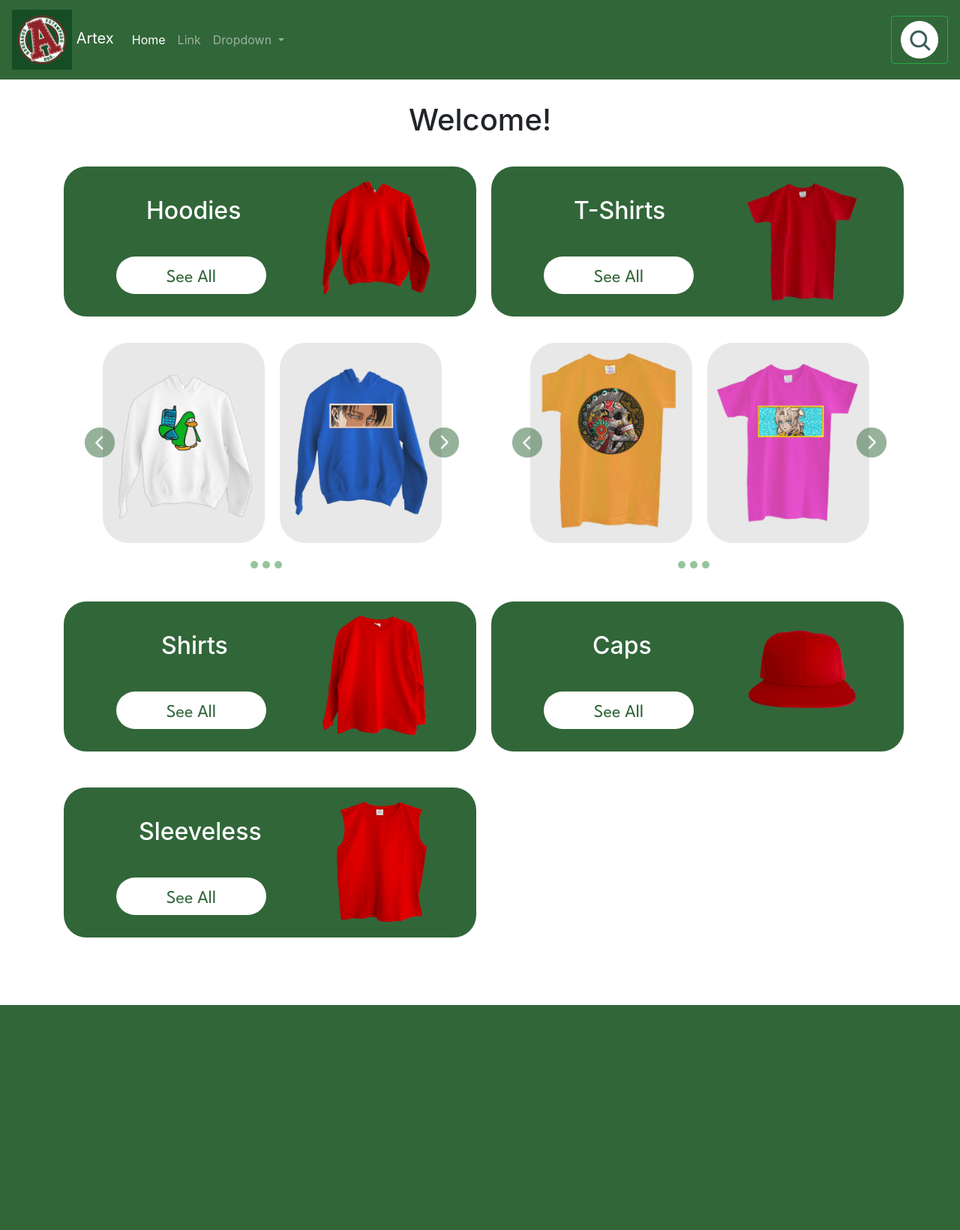
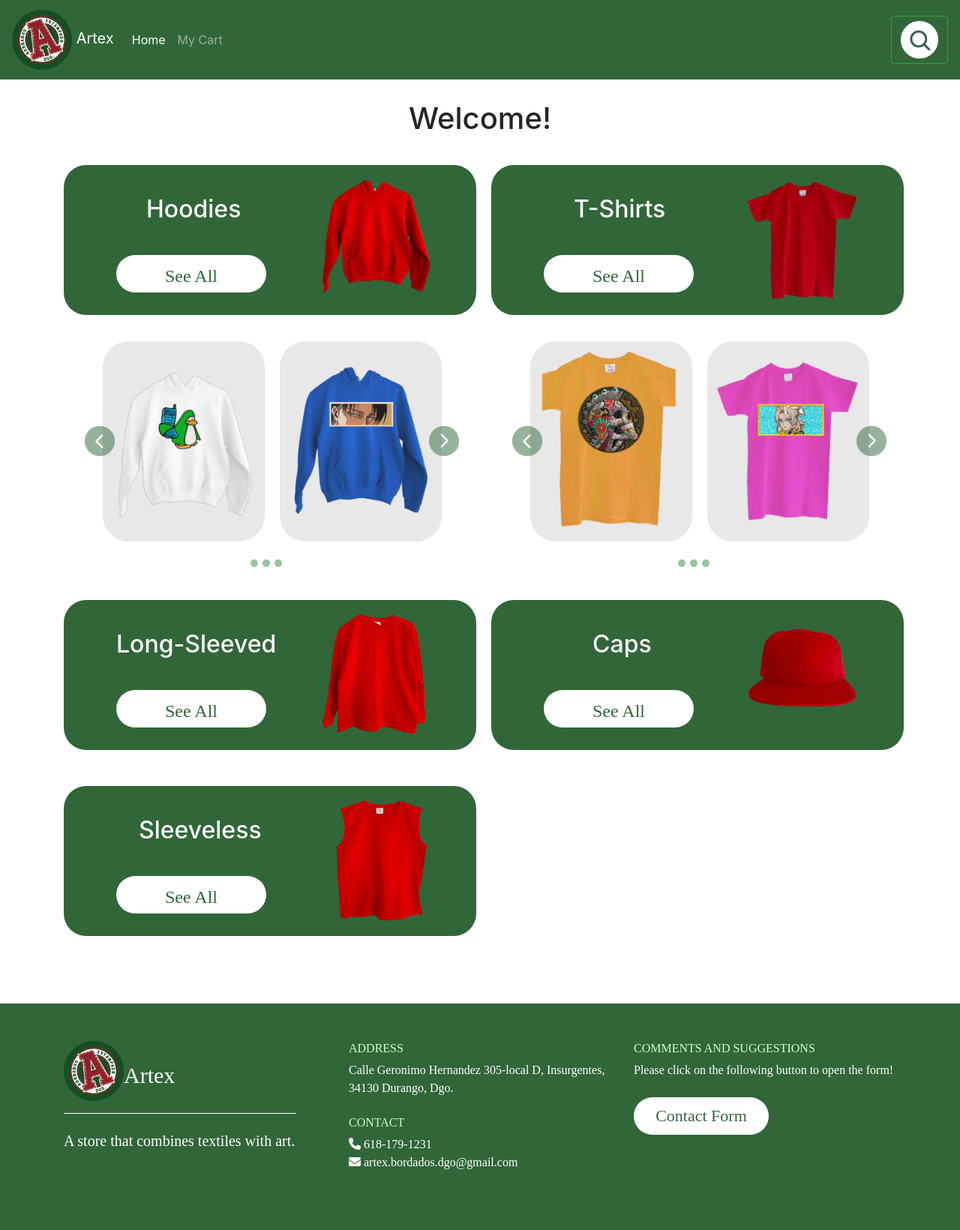
Before and after one commit to Vanadium-Milk/artexbordados, a PHP site: page / in a window 1280 px wide. Shown: the whole page at 75% size. After the commit the page ends 1559 px from the top, so only its background shows below. Run offline with PHP 8.4, Linux system fonts and the light colour scheme.

Commit message:
Addition of the footer and other minor changes
• I completed the website's footer.
• I added the "See All" buttons in the different garment sections.
• For more accuracy, I changed a section in the navbar, from "Dropdown" to "My Cart".

```diff
--- a/index.html
+++ b/index.html
@@ -4,7 +4,7 @@
 <head>
   <link rel="preconnect" href="https://fonts.googleapis.com">
   <link rel="preconnect" href="https://fonts.gstatic.com" crossorigin>
-  <link href="https://fonts.googleapis.com/css2?family=League+Spartan:wght@100..900&display=swap" rel="stylesheet">
+  <link rel="stylesheet" href="https://cdnjs.cloudflare.com/ajax/libs/font-awesome/6.5.1/css/all.min.css" integrity="sha512-DTOQO9RWCH3ppGqcWaEA1BIZOC6xxalwEsw9c2QQeAIftl+Vegovlnee1c9QX4TctnWMn13TZye+giMm8e2LwA==" crossorigin="anonymous" referrerpolicy="no-referrer" />
   <!-- Required meta tags -->
   <meta charset="utf-8">
   <meta name="viewport" content="width=device-width, initial-scale=1, shrink-to-fit=no">
@@ -31,19 +31,7 @@
           <a class="nav-link" href="#">Home <span class="sr-only">(current)</span></a>
         </li>
         <li class="nav-item">
-          <a class="nav-link" href="#">Link</a>
-        </li>
-        <li class="nav-item dropdown">
-          <a class="nav-link dropdown-toggle" href="#" id="navbarDropdown" role="button" data-toggle="dropdown"
-            aria-haspopup="true" aria-expanded="false">
-            Dropdown
-          </a>
-          <div class="dropdown-menu" aria-labelledby="navbarDropdown">
-            <a class="dropdown-item" href="#">Action</a>
-            <a class="dropdown-item" href="#">Another action</a>
-            <div class="dropdown-divider"></div>
-            <a class="dropdown-item" href="#">Something else here</a>
-          </div>
+          <a class="nav-link" href="#">My Cart</a>
         </li>
       </ul>
       <form class="form-inline my-2 my-lg-0">
@@ -55,14 +43,14 @@
 </header>
 
 <body>
-  <h1>Welcome!</h1>
+  <h1 style="text-align: center;">Welcome!</h1>
 
   <div class="container">
     <div class="row mb-4">
       <div class="col-md-6 mb-4">
         <div class="hoodie-category">
           <h2>Hoodies</h2>
-          <div class="button"><strong>See All</strong></div>
+          <button class="button button-see-all">See All</button>
           <div class="hoodie-picture">
             <img src="view/images/hoodie.png" width="150px" height="170px;">
           </div>
@@ -114,7 +102,7 @@
       <div class="col-md-6 mb-4">
         <div class="tshirt-category">
           <h2>T-Shirts</h2>
-          <div class="button"><strong>See All</strong></div>
+          <button class="button button-see-all">See All</button>
             <div class="tshirt-picture">
             <img src="view/images/t-shirt.png" width="150px" height="170px">
           </div>
@@ -165,9 +153,9 @@
 
     <div class="row mb-4">
       <div class="col-md-6 mb-4">
-        <div class="shirt-category">
-          <h2>Shirts</h2>
-          <div class="button"><strong>See All</strong></div>
+        <div class="long-sleeved-category">
+          <h2>Long-Sleeved</h2>
+          <button class="button button-see-all">See All</button>
           <div class="shirt-picture">
             <img src="view/images/shirt.png" width="150px" height="170px">
           </div>
@@ -177,7 +165,7 @@
       <div class="col-md-6 mb-4">
         <div class="caps-category">
           <h2>Caps</h2>
-          <div class="button"><strong>See All</strong></div>
+          <button class="button button-see-all">See All</button>
           <div class="cap-picture">
             <img src="view/images/cap.png" width="150px" height="120px" alt="cap">
           </div>
@@ -189,7 +177,7 @@
       <div class="col-md-6 mb-4">
         <div class="sleeveless-category">
           <h2>Sleeveless</h2>
-          <div class="button"><strong>See All</strong></div>
+          <button class="button button-see-all">See All</button>
           <div class="sleeveless-picture">
             <img src="view/images/sleeveless.png" width="130px" height="170px" alt="sleeveñess">
           </div>
@@ -209,8 +197,37 @@
   <script src="https://cdn.jsdelivr.net/npm/bootstrap@4.1.3/dist/js/bootstrap.min.js"
     integrity="sha384-ChfqqxuZUCnJSK3+MXmPNIyE6ZbWh2IMqE241rYiqJxyMiZ6OW/JmZQ5stwEULTy"
     crossorigin="anonymous"></script>
+
 </body>
 <br><br><br>
-<footer class="page-footer">
-</footer>
-</html>
+
+  <!-- Footer -->
+  <footer class="page-footer">
+    <div class="container">
+      <div class="row">
+        <div class="col-md-4">
+          <img src="view/images/logo.png" alt="" width="80px" height="80px" style="float: left;">
+          <h1 style="font-size: 30px;">Artex</h1>
+          <br>
+          <div class="white-line"></div>
+          <br>
+          <h5 style="font-weight: 400;">A store that combines textiles with art.</h5>
+        </div>
+        <div class="col-md-4">
+          <h6 style="color:#cdffd4;">ADDRESS</h6>
+          Calle Geronimo Hernandez 305-local D, Insurgentes, 34130 Durango, Dgo.<br><br>
+          <h6 style="color:#cdffd4;">CONTACT</h6>
+          <i class="fa-solid fa-phone"></i>
+          618-179-1231<br>
+          <i class="fa-solid fa-envelope"></i>
+          artex.bordados.dgo@gmail.com
+          <br><br>
+        </div>
+        <div class="col-md-4">
+          <h6 style="color:#cdffd4;">COMMENTS AND SUGGESTIONS</h6>
+          Please click on the following button to open the form!<br><br>
+          <button class="button button-form">Contact Form</button>
+        </div>
+      </div>
+    </div>
+  </footer>
--- a/view/styles/style.css
+++ b/view/styles/style.css
@@ -1,13 +1,14 @@
 .page-footer {
-    background-color:#316639;
-    height:300px;
-    font-family:'League Spartan';
-    color:white;
+    background-color: #316639;
+    height: 300px;
+    font-family: 'League Spartan';
+    padding-top: 50px;
+    padding-bottom: 30px;
+    color: white;
 }
 
 h1 {
-    text-align: center;
-    padding-top: 30px;
+    padding-top: 28px;
     font-family: 'League Spartan';
 }
 
@@ -52,8 +53,8 @@ h2 {
     right:60px;
 }
 
-.shirt-category{
-    padding-left: 130px;
+.long-sleeved-category{
+    padding-left: 70px;
     color: white;
     width: 550px;
     height: 200px;
@@ -106,8 +107,7 @@ h2 {
     right: 60px;
 }
 
-.button {
-    color: black;
+.button-see-all {
     padding-top: 10px;
     padding-bottom: 10px;
     width: 200px;
@@ -119,9 +119,10 @@ h2 {
     text-align: center;
     left: 70px;
     font-family: 'League Spartan';
-    font-weight:300;
+    font-weight: normal;
     font-size: x-large;
-    color:#316639;
+    color: #316639;
+    border-style: none;
 }
 
 .carousel-item img {
@@ -156,4 +157,25 @@ h2 {
     bottom: -60px;
 }
 
-.carousel .carousel-indicators li.active {background-color: #316639;}
+.carousel .carousel-indicators li.active {
+    background-color: #316639;
+}
+
+.white-line {
+    width: 310px;
+    height: 1px;
+    background-color: white;
+}
+
+.button-form {
+    width: 180px;
+    height: 50px;
+    background-color: white;
+    border-radius: 50px;
+    text-align: center;
+    font-family: 'League Spartan';
+    font-weight: normal;
+    font-size: 22px;
+    color: #316639;
+    border-style: none;
+}
```
Also changed, not shown: view/images/logo.png.
